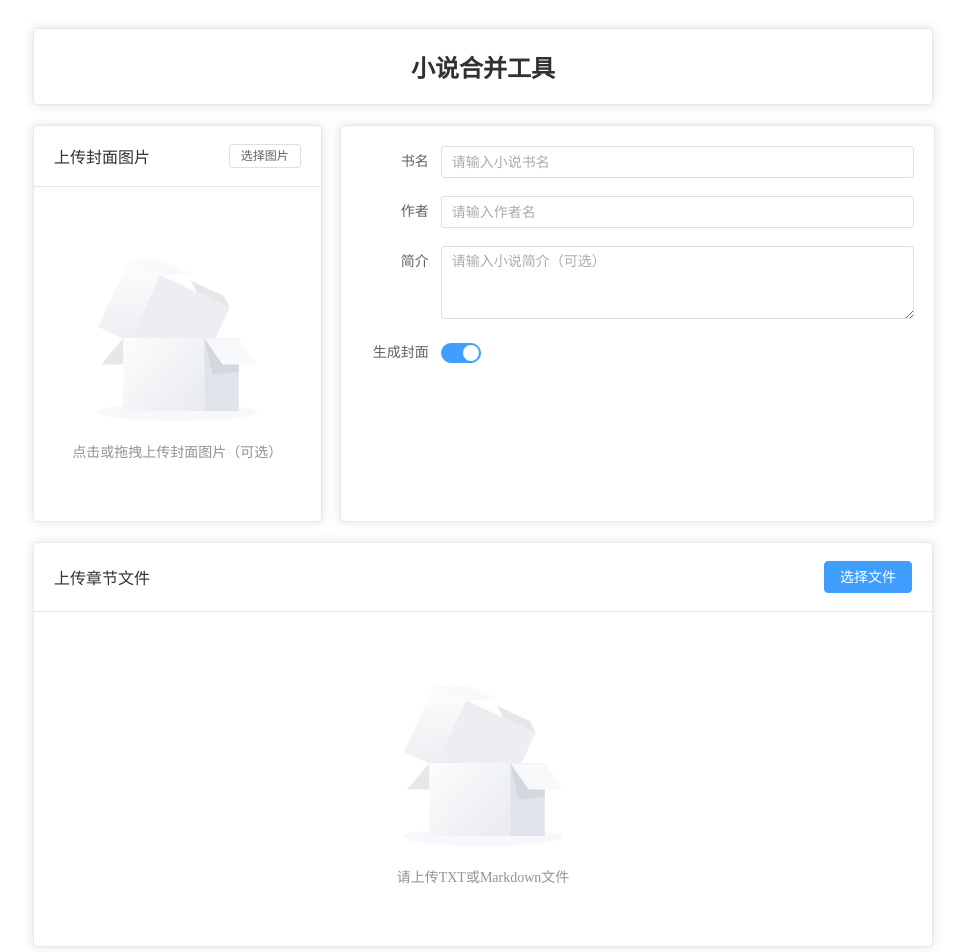
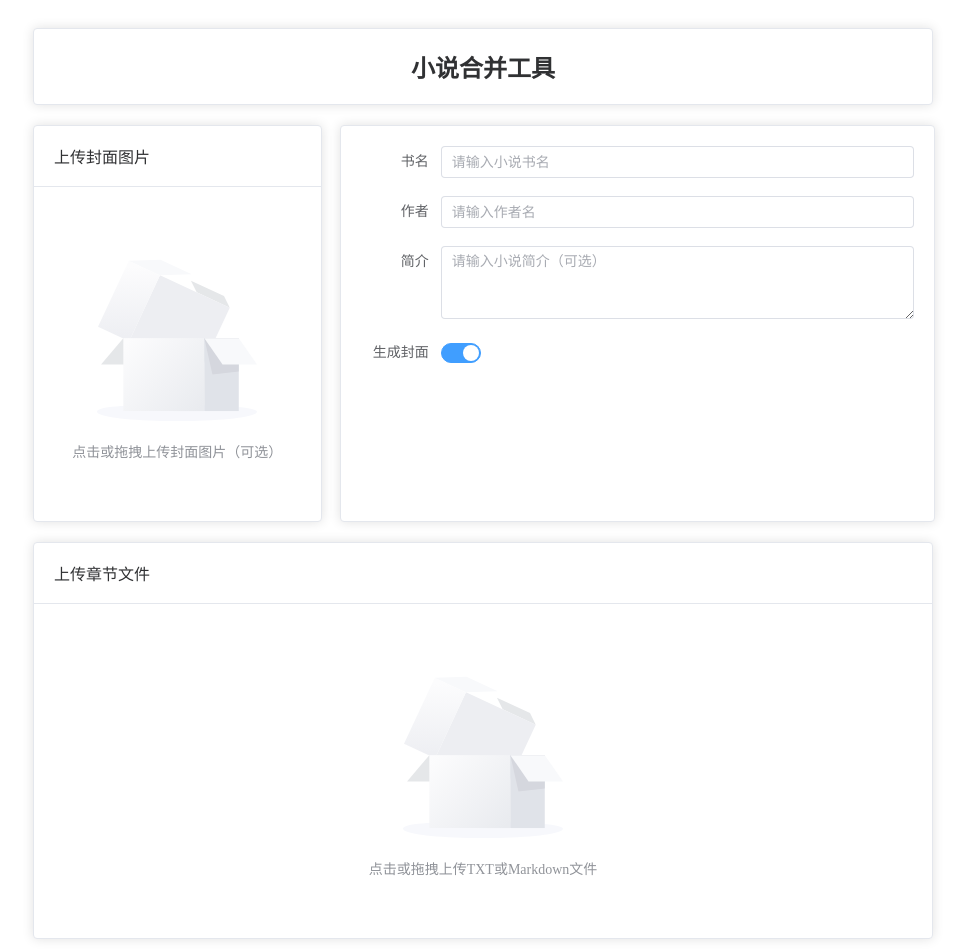
Before and after one commit to syaofox/novel-merger, a Vue app in the folder frontend/: page / in a window 1280 px wide. Shown: the top 952 px of the page, without its empty margins (157-1124 px from the left). Built offline with nearby package versions, Linux system fonts and the light colour scheme.

Commit message:
优化上传拖拽逻辑

```diff
--- a/frontend/src/App.vue
+++ b/frontend/src/App.vue
@@ -8,6 +8,7 @@
       <el-col :span="form.generateCover ? 8 : 0">
         <el-card class="cover-card" :class="{ 'is-dragging': isCoverDragging }"
           v-show="form.generateCover"
+          @click="handleCoverUpload"
           @dragenter="handleCoverDragEnter"
           @dragover="handleCoverDragOver"
           @dragleave="handleCoverDragLeave"
@@ -16,7 +17,6 @@
           <template #header>
             <div class="card-header">
               <span>上传封面图片</span>
-              <el-button size="small" @click="handleCoverUpload">选择图片</el-button>
               <input
                 ref="coverImageRef"
                 type="file"
@@ -29,7 +29,7 @@
 
           <div v-if="coverImage" class="cover-preview">
             <img :src="coverImage" alt="封面预览" />
-            <el-button type="danger" size="small" circle @click="removeCover">
+            <el-button type="danger" size="small" circle @click.stop="removeCover">
               <el-icon><Delete /></el-icon>
             </el-button>
           </div>
@@ -58,6 +58,7 @@
     </el-row>
 
     <el-card class="upload-card" :class="{ 'is-dragging': isDragging }"
+      @click="handleUpload"
       @dragenter="handleDragEnter"
       @dragover="handleDragOver"
       @dragleave="handleDragLeave"
@@ -66,7 +67,6 @@
       <template #header>
         <div class="card-header">
           <span>上传章节文件</span>
-          <el-button type="primary" @click="handleUpload">选择文件</el-button>
           <input
             ref="fileInput"
             type="file"
@@ -78,7 +78,7 @@
         </div>
       </template>
 
-      <el-empty v-if="fileList.length === 0" description="请上传TXT或Markdown文件" />
+      <el-empty v-if="fileList.length === 0" description="点击或拖拽上传TXT或Markdown文件" />
 
       <div v-else class="file-list">
         <draggable
@@ -96,7 +96,7 @@
                 type="danger"
                 size="small"
                 circle
-                @click="removeFile(index)"
+                @click.stop="removeFile(index)"
               >
                 <el-icon><Delete /></el-icon>
               </el-button>
```
